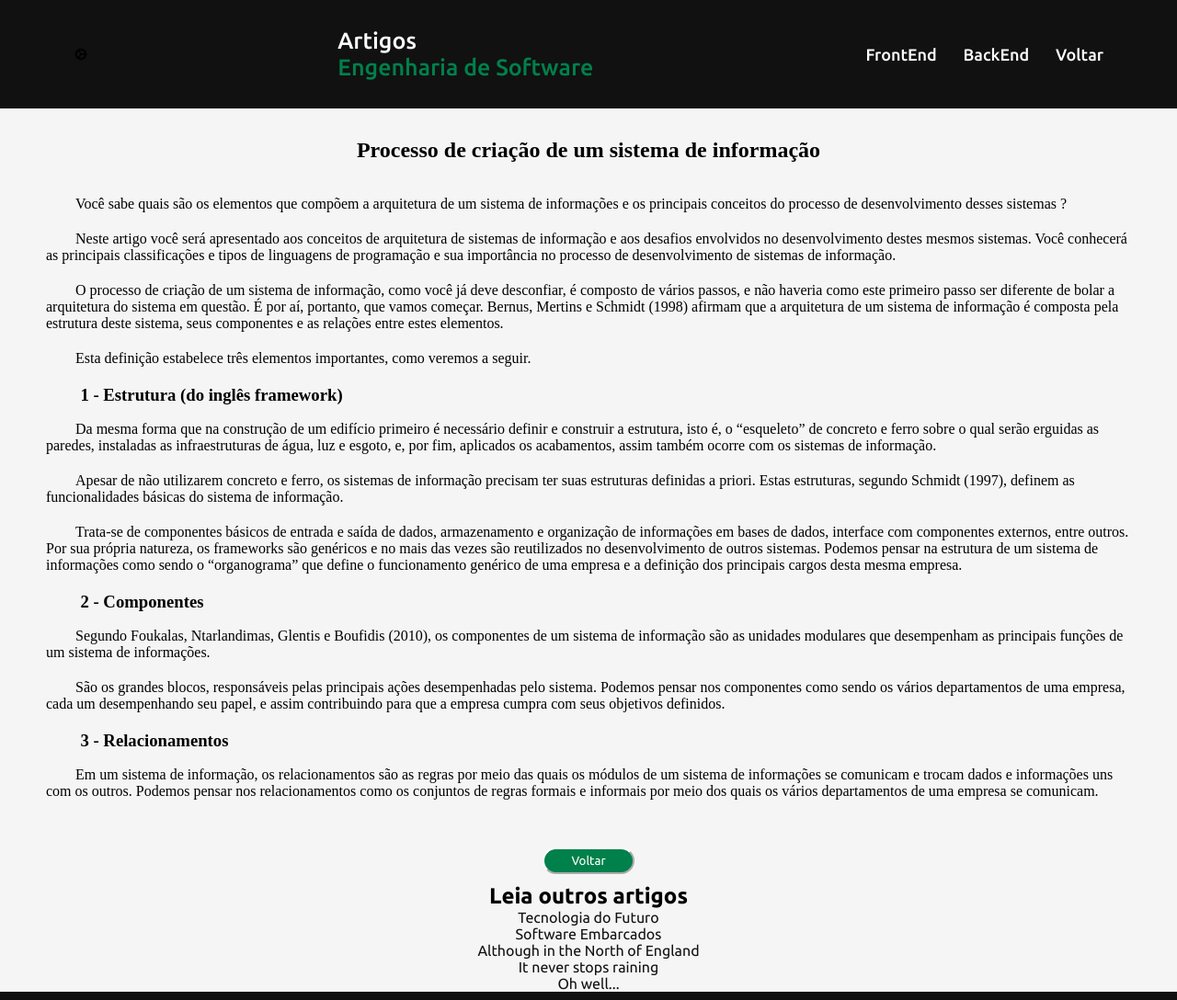
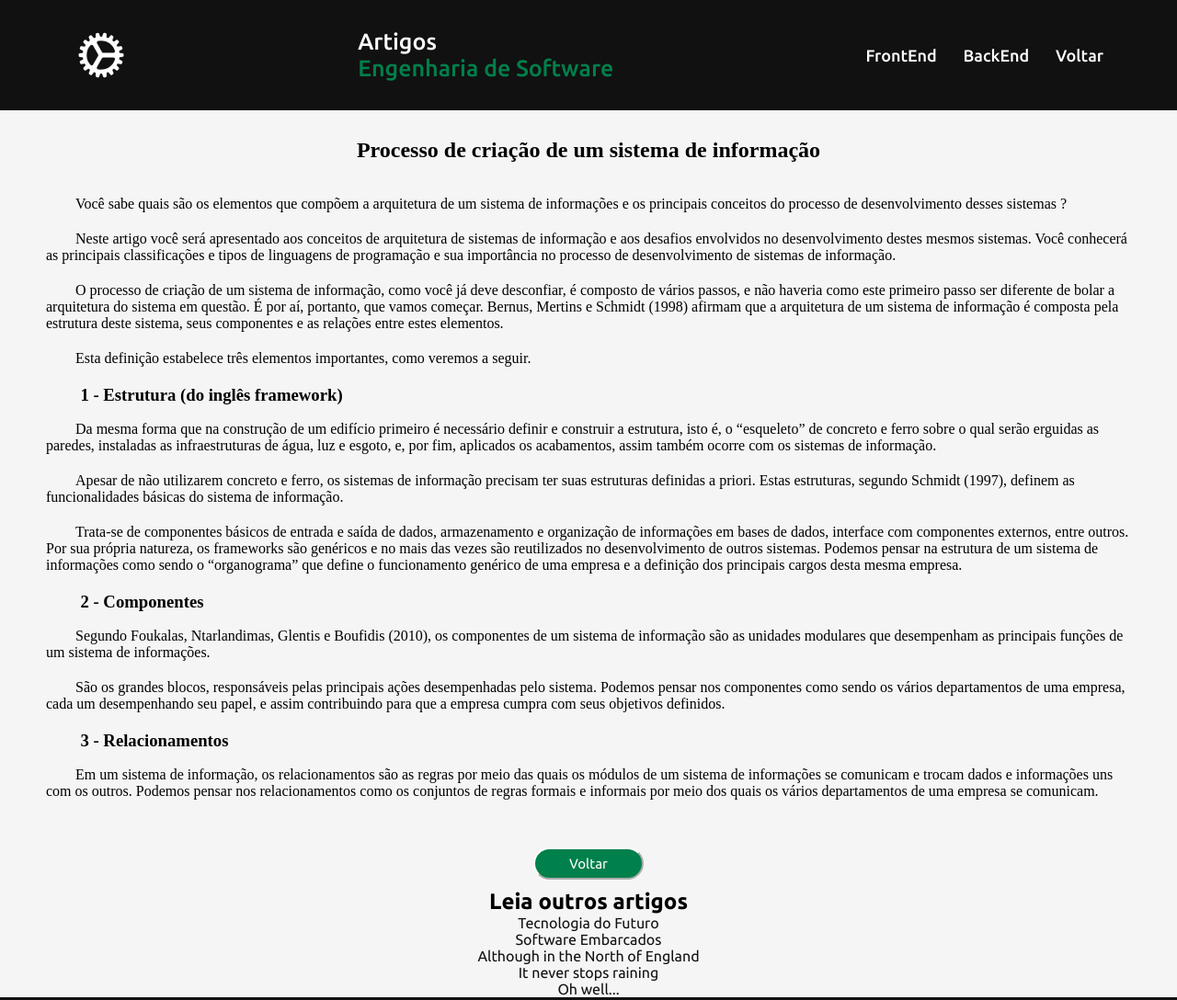
Before and after one commit to cezar-deev/Site_Portfolio, a plain HTML site: page Articles/EngenhariaSoftware/001-Article/001-Article.Index.html in a window 1280 px wide. Shown: the top 1088 px of the page at 92% size. Drawn offline with nearby package versions, Linux system fonts and the light colour scheme.

Commit message:
Atualizar

```diff
--- a/Articles/EngenhariaSoftware/001-Article/001-Article.Index.html
+++ b/Articles/EngenhariaSoftware/001-Article/001-Article.Index.html
@@ -18,7 +18,7 @@
         <!--Barra superior verde-->
         <div class="navbar">
             <div class="max-width">
-                <ion-icon name="cog"></ion-icon>
+                <ion-icon class="navbar-icon" name="cog"></ion-icon>
                 <div class="logo"><a href="#">Artigos<br><span>Engenharia de Software</span></a></div>
                 <ul class="menu">
                     <li><a href="#inicio">FrontEnd</a></li>
@@ -74,8 +74,11 @@
         </main>
 
         <div class="voltar">
-            <button class="voltar-btn" href="../../../index.html">Voltar</button>
+            <button class="voltar-btn">
+            <a href="../../../index.html">Voltar</a>
+            </button>
         </div>
+
 
         <aside>
             <h2>Leia outros artigos</h2>
--- a/Articles/EngenhariaSoftware/001-Article/001-Article.Style.css
+++ b/Articles/EngenhariaSoftware/001-Article/001-Article.Style.css
@@ -30,6 +30,13 @@ body {
     transition: all 0.3s ease;
     background-color: #111;
 }
+
+.navbar-icon {
+    color:#fff;
+    font-size: 60px;
+
+}
+
 .navbar.sticky{
      background: #00804b;
      padding: 15px 0;
@@ -276,16 +283,22 @@ aside a {
     background-color: #00804b;
     font-family: 'Ubuntu', sans-serif;
     color: #fff;
-    width: 100px;
-    padding: 5px;
+    width: 120px;
+    padding: 7px;
     border-radius: 20px;
     align-content: center;
     border-color: #fff;
     box-shadow: #111;
 }
 
+.voltar-btn a {
+    color: #fff;
+    font-size: 15px;
+}
+
 .voltar-btn:hover {
     cursor: pointer;
     transform: scale(1.1);
-    transition: all 0.5s;
+    transition: all 0.5s ease;
+    background-color: #111;
   }
```
